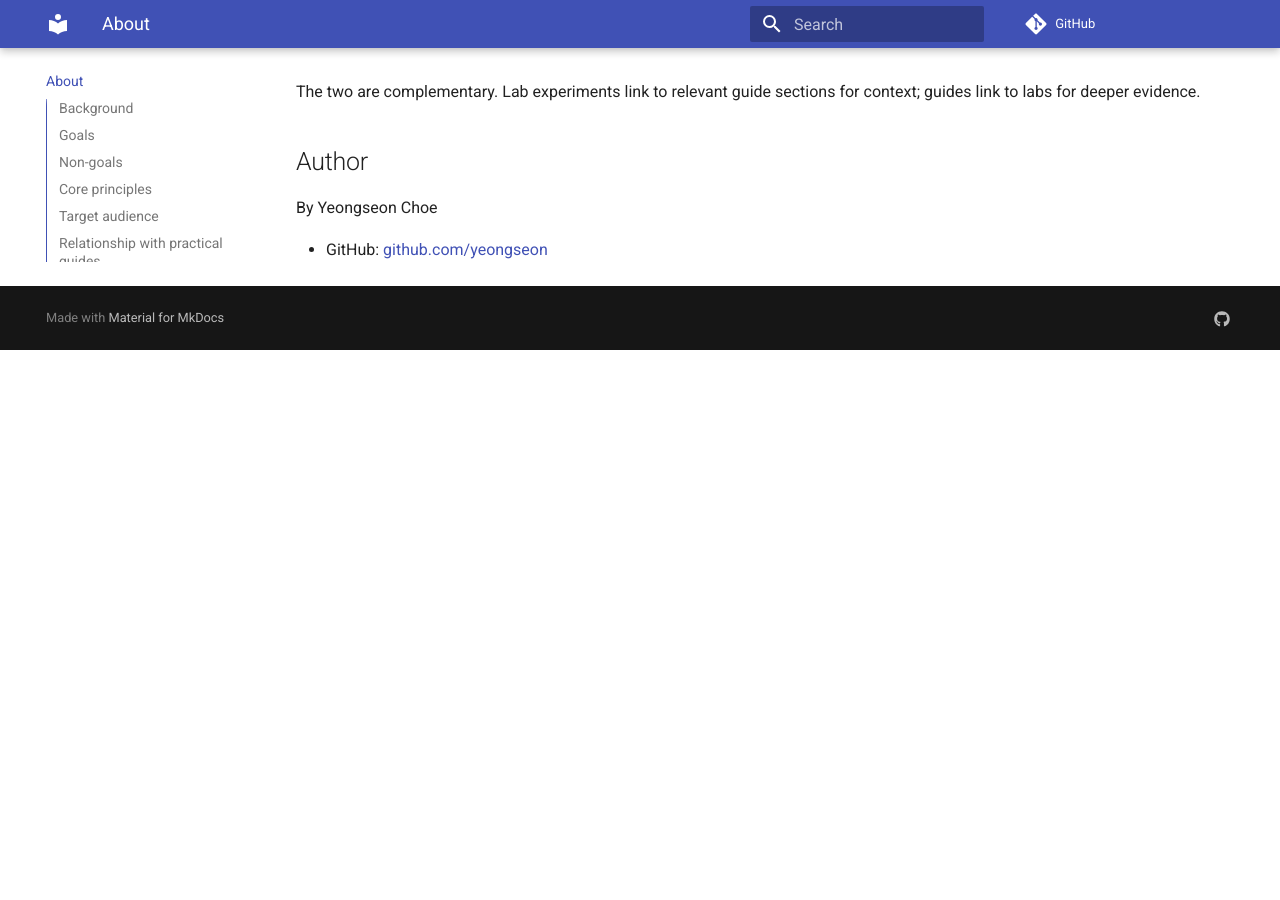
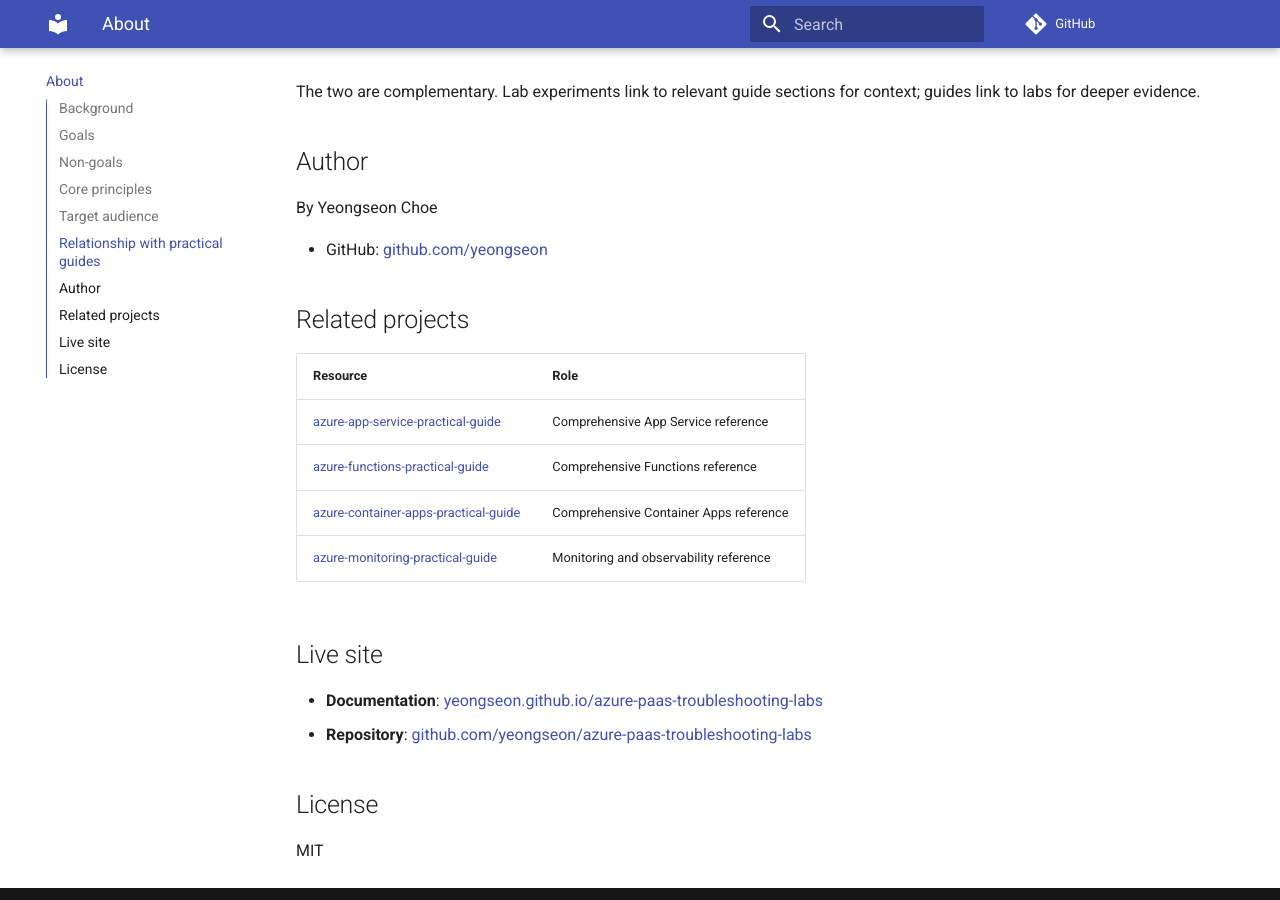
Before and after one commit to yeongseon/azure-paas-troubleshooting-labs, an MkDocs documentation site: the page built from docs/about.md, in a window 1280 px wide and 900 px high, scrolled down 2174 px. Built offline with MkDocs 1.6.1 and Material for MkDocs 9.7.7, drawn with Linux system fonts in a browser that asks for light colours; a script that is not in the unit is left out; comment, search, counter and statistics services are not loaded; before the commit the page ends 2524 px from its top, so only the background shows below that.

Commit message:
docs: add related projects and live site links to about page

```diff
--- a/docs/about.md
+++ b/docs/about.md
@@ -80,3 +80,21 @@ The two are complementary. Lab experiments link to relevant guide sections for c
 By Yeongseon Choe
 
 - GitHub: [github.com/yeongseon](https://github.com/yeongseon)
+
+## Related projects
+
+| Resource | Role |
+|----------|------|
+| [azure-app-service-practical-guide](https://github.com/yeongseon/azure-app-service-practical-guide) | Comprehensive App Service reference |
+| [azure-functions-practical-guide](https://github.com/yeongseon/azure-functions-practical-guide) | Comprehensive Functions reference |
+| [azure-container-apps-practical-guide](https://github.com/yeongseon/azure-container-apps-practical-guide) | Comprehensive Container Apps reference |
+| [azure-monitoring-practical-guide](https://github.com/yeongseon/azure-monitoring-practical-guide) | Monitoring and observability reference |
+
+## Live site
+
+- **Documentation**: [yeongseon.github.io/azure-paas-troubleshooting-labs](https://yeongseon.github.io/azure-paas-troubleshooting-labs/)
+- **Repository**: [github.com/yeongseon/azure-paas-troubleshooting-labs](https://github.com/yeongseon/azure-paas-troubleshooting-labs)
+
+## License
+
+MIT
```
